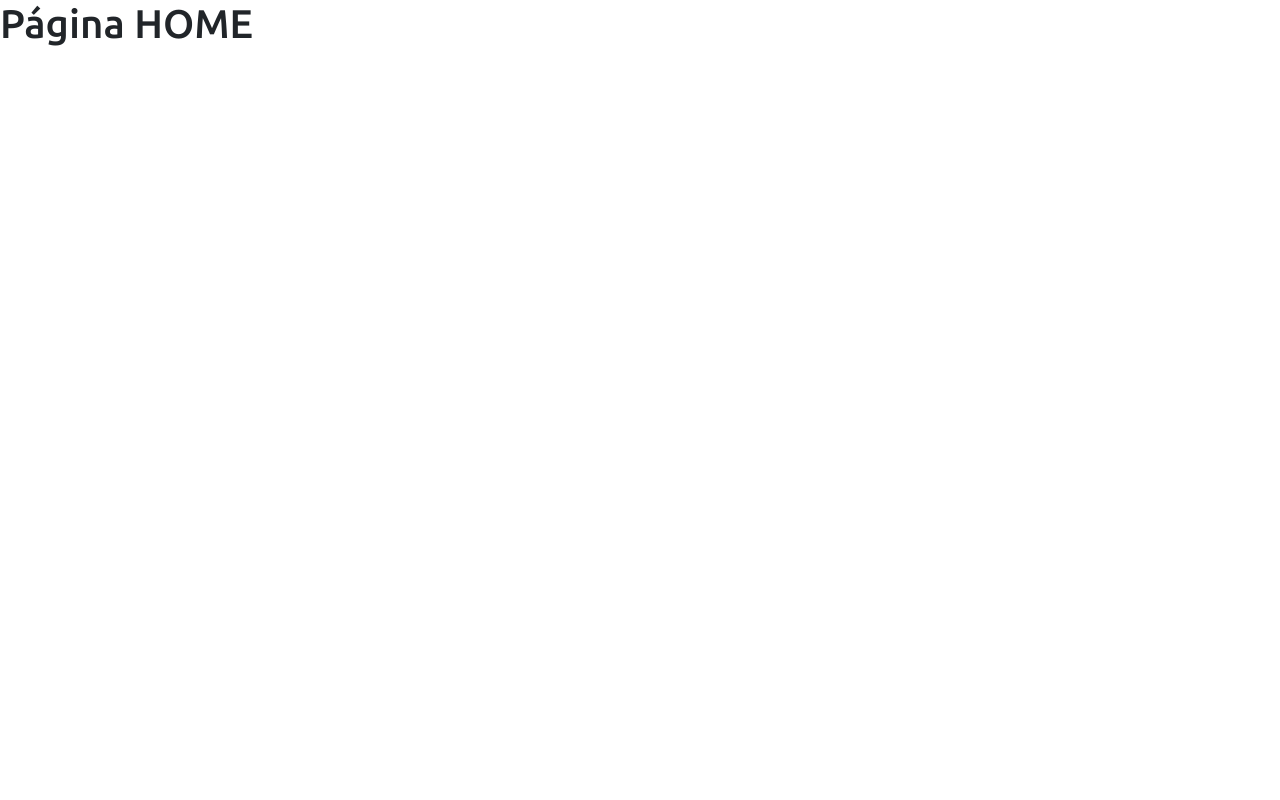
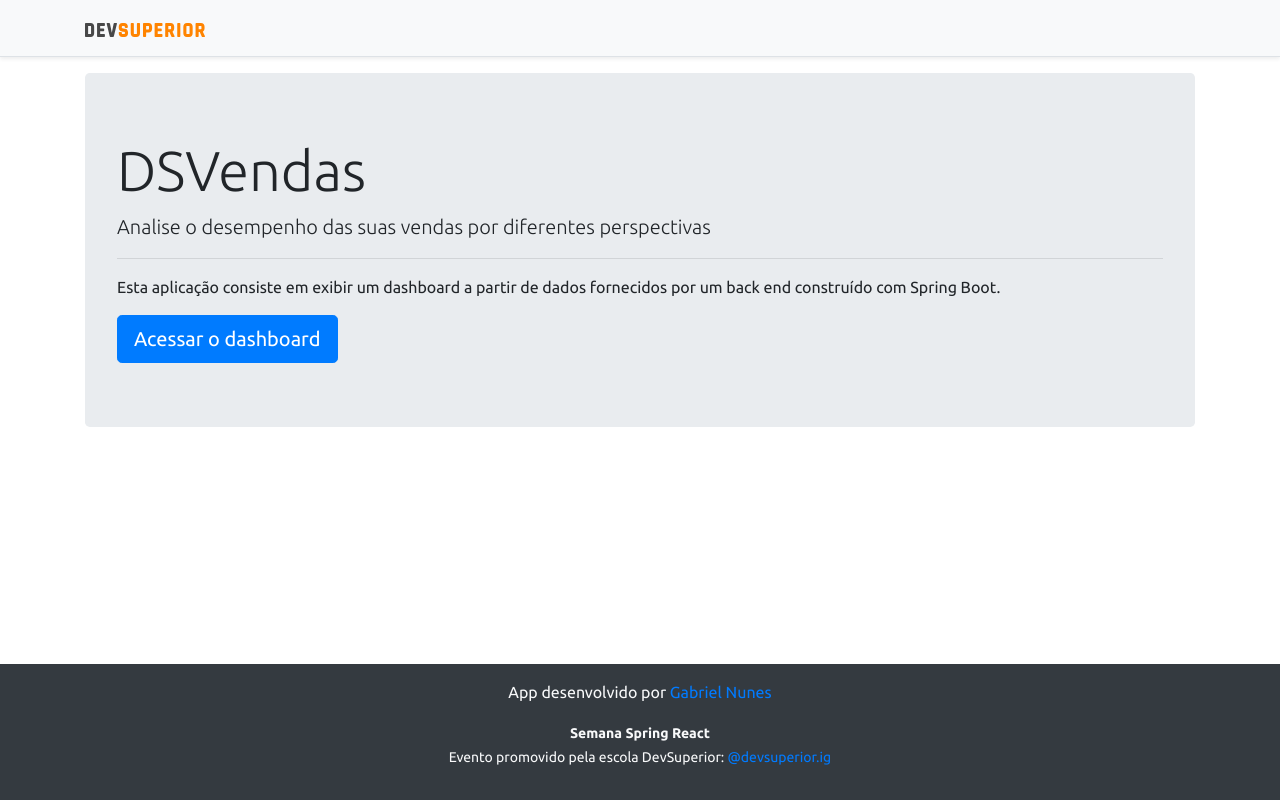
Before and after one commit to GabrielNunes12/projeto-sds3, a React (Create React App) app in the folder frontend/: page / in a window 1280 px wide. Built offline with nearby package versions, Linux system fonts and the light colour scheme.

Commit message:
[feat] Home, navigation

```diff
--- a/frontend/src/components/Navbar.tsx
+++ b/frontend/src/components/Navbar.tsx
@@ -1,11 +1,14 @@
 import ImgDsDark from 'assets/img/ds_dark.svg';
+import { Link } from 'react-router-dom';
 
 const Navbar = () => {
   return (
     <div className="d-flex flex-column flex-md-row align-items-center p-3 px-md-4 mb-3 bg-light border-bottom shadow-sm">
       <div className="container">
         <nav className="my-2 my-md-0 mr-md-3">
-          <img src={ImgDsDark} alt="DevSuperior" width="120" />
+          <Link to="/">
+            <img src={ImgDsDark} alt="DevSuperior" width="120" />
+          </Link>
         </nav>
       </div>
     </div>
--- a/frontend/src/pages/Home.tsx
+++ b/frontend/src/pages/Home.tsx
@@ -1,9 +1,30 @@
+import Footer from "components/Footer";
+import Navbar from "components/Navbar";
+import { Link } from "react-router-dom";
+
 const Home = () => {
   return (
-    <div>
-      <h1>Página HOME</h1>
-    </div>
+    <>
+      <Navbar />
+      <div className="container">
+        <div className="jumbotron">
+          <h1 className="display-4">DSVendas</h1>
+          <p className="lead">
+            Analise o desempenho das suas vendas por diferentes perspectivas
+          </p>
+          <hr />
+          <p>
+            Esta aplicação consiste em exibir um dashboard a partir de dados
+            fornecidos por um back end construído com Spring Boot.
+          </p>
+          <Link className="btn btn-primary btn-lg" to="/dashboard">
+            Acessar o dashboard
+          </Link>
+        </div>
+      </div>
+      <Footer />
+    </>
   );
-}
+};
 
 export default Home;
```
